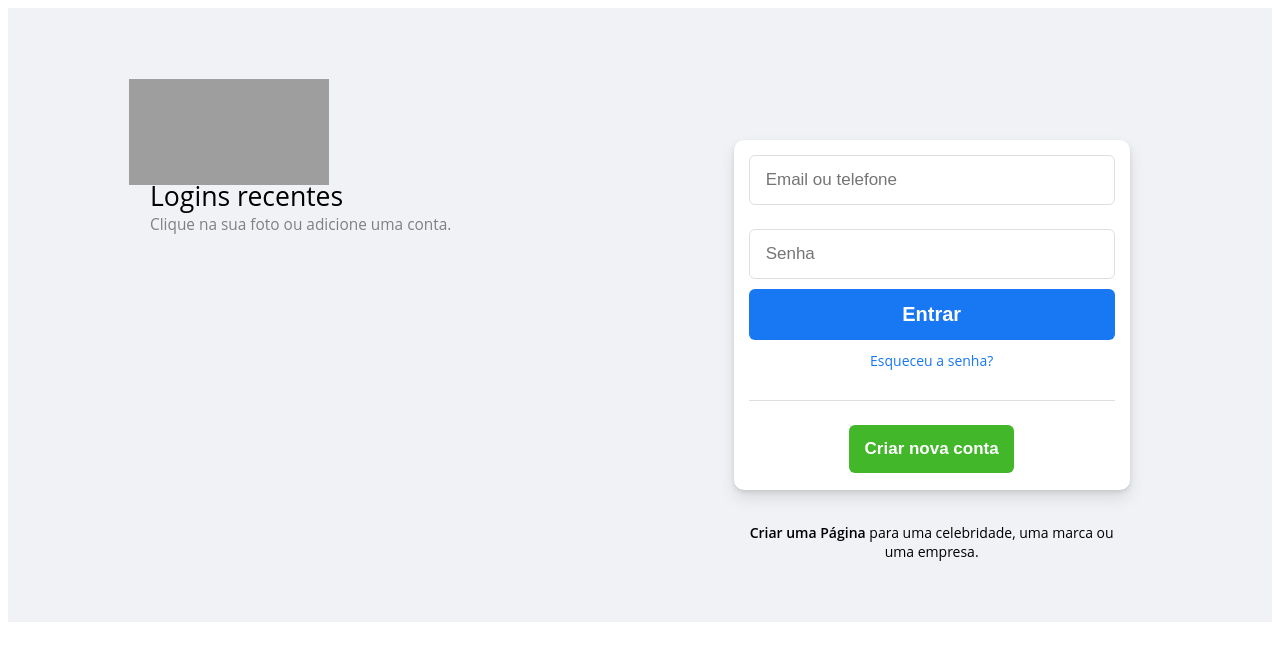
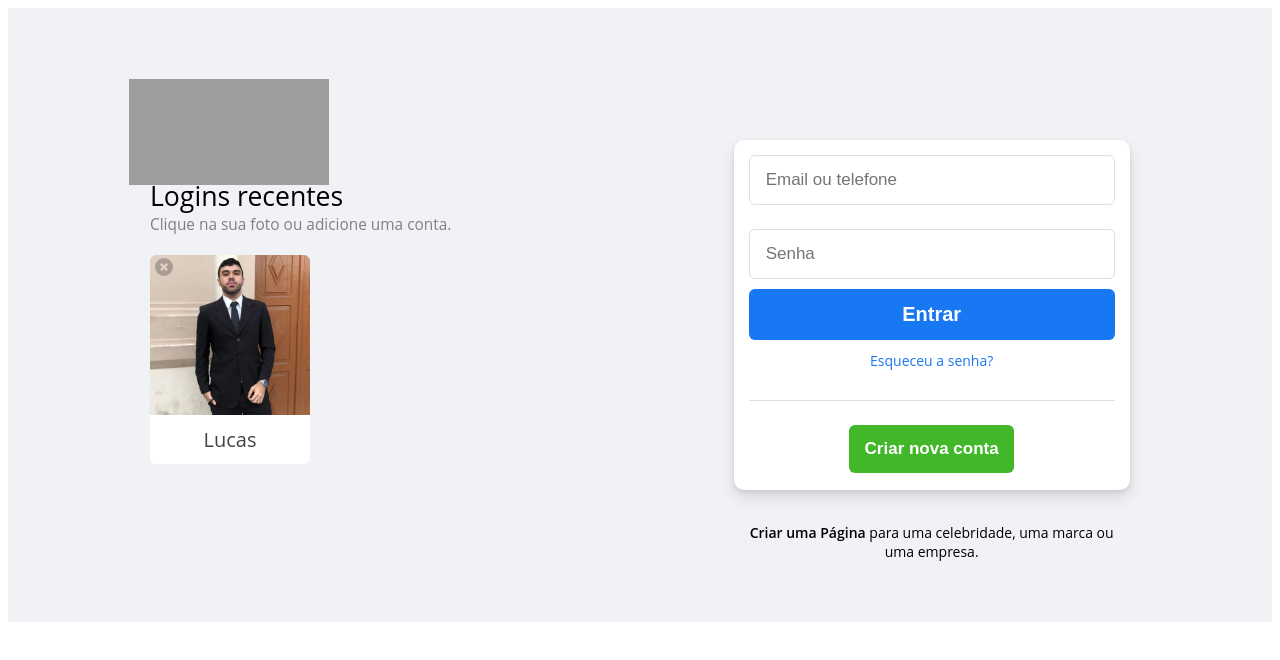
Before and after one commit to TavaresLuc/Clones, a plain HTML site: page facebook/index.html in a window 1280 px wide. Drawn offline with Linux system fonts and the light colour scheme; grey boxes are pictures that could not be loaded.

Commit message:
css changes

```diff
--- a/facebook/index.html
+++ b/facebook/index.html
@@ -15,6 +15,16 @@
                 <img class="logo" src="https://static.xx.fbcdn.net/rsrc.php/y8/r/dF5SId3UHWd.svg">
                 <p class="h1log"> Logins recentes</p>
                 <p class="click">Clique na sua foto ou adicione uma conta.</p>
+                <div class="pics">
+                    <div class="imagem">
+                        <img class="close-btn" src="./assets/close-btn.svg">
+                        <img class="img" src="./assets/img.jpg">
+                        <p> Lucas </p>
+                    </div>
+                    <div class="more-btn">
+
+                    </div>
+                </div>
             </div>
                 <div class="card">
                         <form>
--- a/facebook/style.css
+++ b/facebook/style.css
@@ -47,6 +47,43 @@ body{
 .click {
     font-size: 1.1em;
     color: grey;
+}
+
+.pics {
+    margin-top: 30px;
+    width: 160px;
+    background-color: white;
+    border-radius: 6px;
+    padding-bottom: 3px;
+    cursor: pointer;
+}
+
+.pics:hover {
+    box-shadow: 0 2px 4px rgb(0 0 0 / 10%), 0 8px 16px rgb(0 0 0 / 10%);
+    transition: 0.3s;
+}
+
+.pics .close-btn {
+    width: 18px;
+    padding-left: 5px;
+    position: absolute;
+    margin-top: 3px;
+    opacity: 35%;
+}
+
+.pics .img {
+    width: 160px;
+
+    border-top-left-radius: 6px;
+    border-top-right-radius: 6px;
+}
+
+.pics p {
+    font-size: 20px;
+    display: flex;
+    justify-content: center;
+    color: #474242;
+
 }
 
 .card {
```
Also changed, not shown: facebook/assets/close-btn.svg (added), facebook/assets/img.jpg (added).
